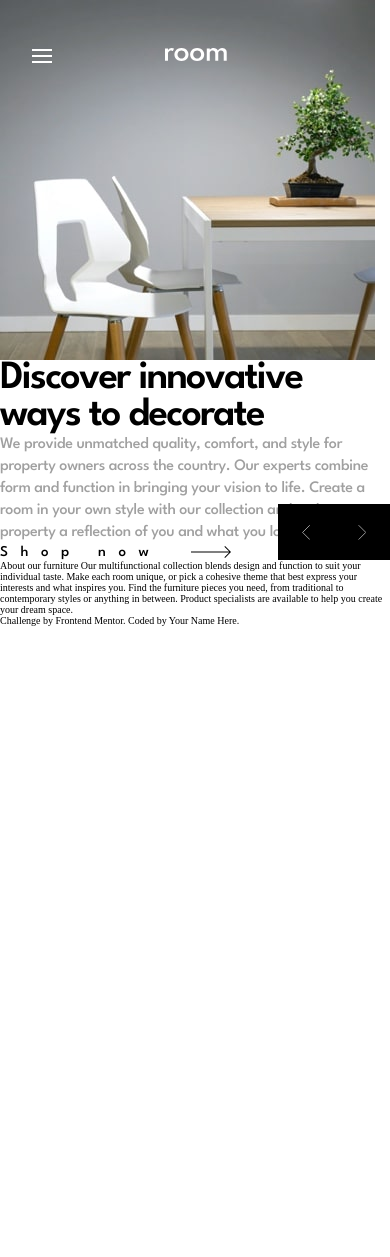
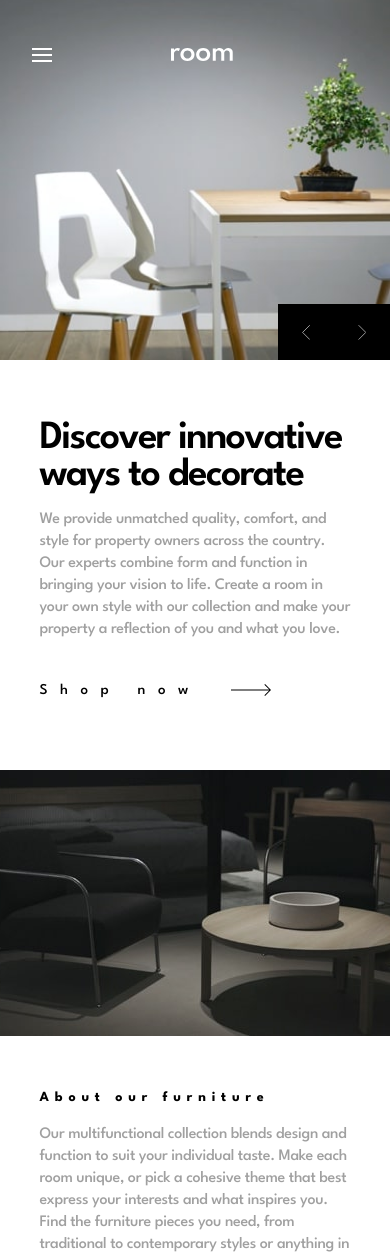
Before and after one commit to welpmoz/room-homepage, a Vue app: page / in a window 390 px wide. Shown: the top 1257 px of the page. Before the commit the page ends 844 px from the top, so only its background shows below. Built offline with nearby package versions, Linux system fonts and the light colour scheme.

Commit message:
responsive design finished

```diff
--- a/src/App.vue
+++ b/src/App.vue
@@ -31,18 +31,35 @@ const furnitureHighlights = [
 </script>
 <template>
   <Header />
-  <main>
+  <main class="c-main">
     <SVGDefinitions />
 
-    <Carousel :items="furnitureHighlights" />
+    <div class="c-main__content">
+      <Carousel :items="furnitureHighlights" />
 
-    <About />
-
-    <div class="attribution">
-      Challenge by
-      <a href="https://www.frontendmentor.io?ref=challenge" target="_blank"
-        >Frontend Mentor</a
-      >. Coded by <a href="#">Your Name Here</a>.
+      <About />
     </div>
   </main>
+  <!-- <div class="attribution">
+    Challenge by
+    <a href="https://www.frontendmentor.io?ref=challenge" target="_blank"
+      >Frontend Mentor</a
+    >. Coded by <a href="#">Your Name Here</a>.
+  </div> -->
 </template>
+<style scoped lang="scss">
+@use "./scss/functions" as f;
+
+.c-main {
+  &__content {
+    @include f.breakpoint(medium) {
+      max-width: 50rem;
+      margin: 0 auto; /* Center the content */
+    }
+
+    @include f.breakpoint(large) {
+      max-width: 144rem;
+    }
+  }
+}
+</style>
--- a/src/components/about.vue
+++ b/src/components/about.vue
@@ -1,8 +1,70 @@
+<script setup lang="ts">
+import aboutLightImg from "../images/image-about-light.jpg";
+import aboutDarkImg from "../images/image-about-dark.jpg";
+</script>
 <template>
-  About our furniture Our multifunctional collection blends design and function
-  to suit your individual taste. Make each room unique, or pick a cohesive theme
-  that best express your interests and what inspires you. Find the furniture
-  pieces you need, from traditional to contemporary styles or anything in
-  between. Product specialists are available to help you create your dream
-  space.
+  <section class="c-about">
+    <img
+      :src="aboutDarkImg"
+      width="100%"
+      height="266"
+      alt="Sala moderna con dos sillones negros de estructura metálica y una mesa baja de madera clara con un cuenco blanco en el centro; al fondo, una cama y muebles en tonos oscuros, ambiente tenue y elegante."
+      class="c-about__hero"
+    />
+    <div class="c-about__body">
+      <h3 class="u-text-heading-2 u-fw-700 u-fc-black">About our furniture</h3>
+      <p class="u-text-body u-fw-500 u-fc-dark-gray">
+        Our multifunctional collection blends design and function to suit your
+        individual taste. Make each room unique, or pick a cohesive theme that
+        best express your interests and what inspires you. Find the furniture
+        pieces you need, from traditional to contemporary styles or anything in
+        between. Product specialists are available to help you create your dream
+        space.
+      </p>
+    </div>
+    <img
+      :src="aboutLightImg"
+      width="100%"
+      height="266"
+      alt="Silla blanca de diseño minimalista, completamente iluminada sobre un fondo blanco, resaltando sus líneas limpias y modernas."
+      class="c-about__hero"
+    />
+  </section>
 </template>
+<style scoped lang="scss">
+@use "../scss/functions" as f;
+
+.c-about {
+  @include f.breakpoint(large) {
+    display: grid;
+    grid-template-columns: 1fr 58rem 1fr;
+  }
+
+  &__hero {
+    object-fit: cover;
+    object-position: bottom center;
+  }
+
+  &__body {
+    max-width: 31.1rem;
+    margin: 0 auto;
+    padding-top: 4.9rem;
+    padding-bottom: 4.1rem;
+    display: flex;
+    flex-direction: column;
+    gap: 1.5rem;
+
+    @include f.breakpoint(medium) {
+      max-width: 36rem;
+      padding-top: 5.5rem;
+      padding-bottom: 4.7rem;
+    }
+
+    @include f.breakpoint(large) {
+      max-width: 48.4rem;
+      padding-top: 6.1rem;
+      padding-bottom: 0rem;
+    }
+  }
+}
+</style>
--- a/src/components/carousel.vue
+++ b/src/components/carousel.vue
@@ -67,8 +67,19 @@ const handlePreviousPanel = () => {
 
   &__controls {
     position: absolute;
-    bottom: 0rem;
+    top: 30.4rem;
     right: 0rem;
+
+    @include f.breakpoint(medium) {
+      top: 37rem;
+    }
+
+    @include f.breakpoint(large) {
+      top: 45.4rem;
+      right: unset;
+      left: 84rem;
+      transform: translateX(-100%);
+    }
   }
 }
 </style>
--- a/src/components/header.vue
+++ b/src/components/header.vue
@@ -27,6 +27,7 @@ onUpdated(() => {
   <header class="c-header">
     <div class="l-header__wrapper">
       <div class="c-header__content" data-size="small">
+        <div>
           <Button
             variant="menu-control"
             alt-text="open menu"
@@ -36,11 +37,15 @@ onUpdated(() => {
             ><svg width="20" height="14" focusable="false">
               <use xlink:href="#icon-hamburger" /></svg
           ></Button>
+        </div>
+        <div>
           <a href="#"
             ><svg width="62" height="14" focusable="false">
               <use xlink:href="#logo" />
             </svg>
           </a>
+        </div>
+        <div></div>
       </div>
       <div class="c-header__content" data-size="large">
         <a href="#"
@@ -88,6 +93,10 @@ onUpdated(() => {
       @include f.breakpoint(large) {
         display: none;
       }
+
+      & div {
+        flex-grow: 1;
+      }
     }
 
     &[data-size="large"] {
@@ -105,6 +114,10 @@ onUpdated(() => {
   max-width: 32.7rem;
   margin: 0rem auto;
 
+  @include f.breakpoint(medium) {
+    max-width: 42rem;
+  }
+
   @include f.breakpoint(large) {
     max-width: 131.2rem;
   }
--- a/src/components/panel.vue
+++ b/src/components/panel.vue
@@ -9,17 +9,29 @@ const { title, description, imgName } = defineProps<{
 }>();
 </script>
 <template>
-  <div>
+  <div class="c-panel">
+    <div class="l-panel__grid">
+      <div class="l-panel__grid-hero">
         <picture>
           <source
             :srcset="`/images/desktop-image-${imgName}.jpg`"
-        media="(width >= 700px)"
+            media="(width >= 31.25rem)"
           />
-      <img :src="`/images/mobile-image-${imgName}.jpg`" :alt="altImg" />
+          <img
+            class="c-panel__hero"
+            width="100%"
+            height="360"
+            :src="`/images/mobile-image-${imgName}.jpg`"
+            :alt="altImg"
+          />
         </picture>
-    <div>
+      </div>
+      <div class="l-panel__grid-content">
+        <div class="c-panel__body">
           <h3 class="u-text-heading-1 u-fw-600 u-fc-black">{{ title }}</h3>
+          <div class="l-panel__description">
             <p class="u-text-body u-fw-500 u-fc-dark-gray">{{ description }}</p>
+          </div>
           <Button variant="normal"
             >Shop now
             <svg width="40" height="12" focusable="false">
@@ -27,4 +39,75 @@ const { title, description, imgName } = defineProps<{
           ></Button>
         </div>
       </div>
+    </div>
+  </div>
 </template>
+<style scoped lang="scss">
+@use "../scss/functions" as f;
+
+.l-panel {
+  &__grid {
+    display: grid;
+    grid-template-columns: 1fr;
+    grid-template-rows: 36rem auto;
+
+    @include f.breakpoint(medium) {
+      grid-template-rows: 45rem auto;
+    }
+
+    @include f.breakpoint(large) {
+      grid-template-columns: 84rem 1fr;
+      grid-template-rows: 53.4rem;
+    }
+  }
+
+  &__description {
+    padding-top: 1.5rem;
+    padding-bottom: 4.1rem;
+
+    @include f.breakpoint(medium) {
+      padding-top: 1.65rem;
+      padding-bottom: 3.35rem;
+    }
+
+    @include f.breakpoint(large) {
+      padding-top: 1.8rem;
+      padding-bottom: 2.6rem;
+    }
+  }
+}
+
+.c-panel {
+  &__hero {
+    object-fit: cover;
+    object-position: center bottom;
+
+    @include f.breakpoint(medium) {
+      height: 45rem;
+    }
+
+    @include f.breakpoint(large) {
+      height: 53.4rem;
+    }
+  }
+
+  &__body {
+    max-width: 31.1rem;
+    margin: 0 auto; /* Center the content */
+    padding-top: 6rem;
+    padding-bottom: 7.2rem;
+
+    @include f.breakpoint(medium) {
+      max-width: 36rem;
+      padding-top: 9rem;
+      padding-bottom: 10rem;
+    }
+
+    @include f.breakpoint(large) {
+      max-width: 40rem;
+      padding-top: 12rem;
+      padding-bottom: 0rem;
+    }
+  }
+}
+</style>
--- a/src/scss/_functions.scss
+++ b/src/scss/_functions.scss
@@ -3,7 +3,7 @@
 
 $breakpoints: (
   "small": math.div(375, 16) * 1rem,
-  "medium": math.div(430, 16) * 1rem,
+  "medium": math.div(500, 16) * 1rem,
   "large": math.div(1250, 16) * 1rem,
 );
 
--- a/src/scss/_text.scss
+++ b/src/scss/_text.scss
@@ -1,3 +1,5 @@
+@use "./functions" as f;
+
 @mixin text-league-spartan {
   font-family: "League Spartan", sans-serif;
   font-optical-sizing: auto;
@@ -13,6 +15,11 @@
   @include text-league-spartan();
   font-size: 4rem;
   letter-spacing: -0.17rem;
+
+  @include f.breakpoint(large) {
+    font-size: 4.8rem;
+    line-height: -0.2rem;
+  }
 }
 
 .u-text-heading-2 {
@@ -20,6 +27,11 @@
   font-size: 1.4rem;
   line-height: 2.2rem;
   letter-spacing: 0.58rem;
+
+  @include f.breakpoint(large) {
+    font-size: 1.6rem;
+    letter-spacing: 0.68rem;
+  }
 }
 
 .u-text-body {
```
Lines whose indentation alone changed are shown as unchanged.
